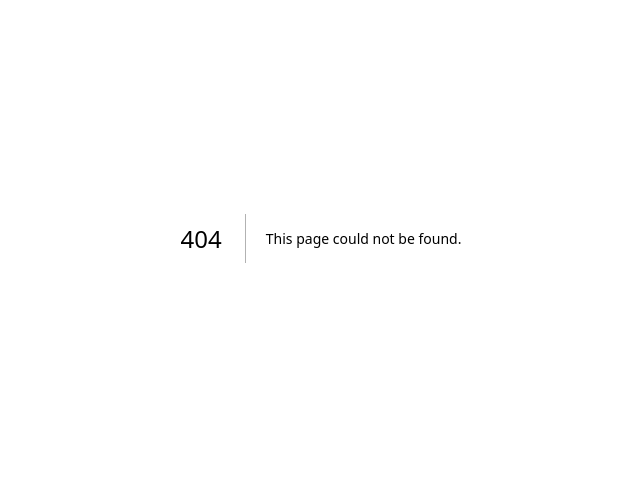
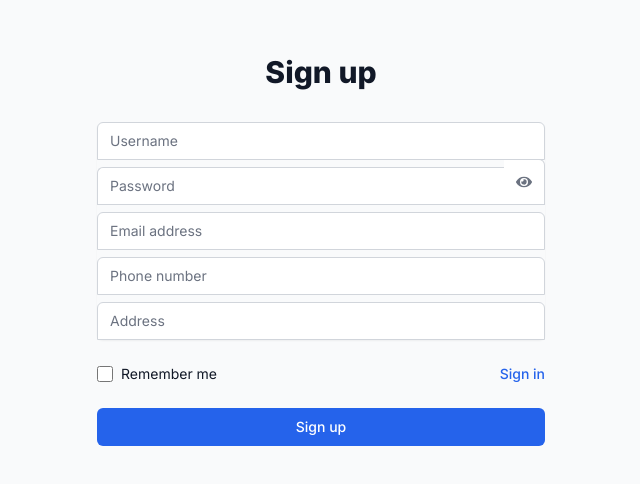
Before and after one commit to kv8gh/prisma-project, a Next.js app: page /login in a window 1280 px wide. Before the commit this address had no page. Shown: the part 162-646 px from the top of the page, without its empty margins (319-959 px from the left). Built offline with nearby package versions, Linux system fonts and the light colour scheme.

Commit message:
login page

```diff
--- /dev/null
+++ b/app/api/sendLogin/route.js
@@ -0,0 +1,15 @@
+import { NextResponse } from "next/server";
+
+export async function POST(request){
+    const data = await request.json()
+    // const {name, id} = data;
+    console.log({data})
+
+    // const result = await prisma.User.create({
+    //     data: {
+    //         name: name,
+    //         id: id
+    //     }
+    // })
+    return NextResponse.json({data: data})
+}
--- a/app/components/navbar.jsx
+++ b/app/components/navbar.jsx
@@ -87,9 +87,9 @@ export default function Navbar() {
         </form>
         <div className="flex items-center space-x-6">
           <Tooltip text="Login">
-            <button className="text-gray-800 hover:text-blue-500 focus:outline-none">
+            <Link href={'/login'} className="text-gray-800 hover:text-blue-500 focus:outline-none">
               <FaUser size={24} />
-            </button>
+            </Link>
           </Tooltip>
           <Tooltip text="Wishlist">
             <Link
--- /dev/null
+++ b/app/login/page.js
@@ -0,0 +1,191 @@
+'use client'
+
+import React, { useState } from "react";
+import { FaEye, FaEyeSlash } from "react-icons/fa";
+
+export default function LoginPage() {
+  const [username, setUsername] = useState("");
+  const [password, setPassword] = useState("");
+  const [email, setEmail] = useState("");
+  const [phone, setPhone] = useState("");
+  const [address, setAddress] = useState("");
+  const [isSignUp, setIsSignUp] = useState(true);
+  const [showPassword, setShowPassword] = useState(false);
+
+  const handleTogglePassword = () => {
+    setShowPassword(!showPassword);
+  };
+
+  const handleSignIn = (e) => {
+    e.preventDefault();
+    // Add sign-in logic here
+  };
+
+  const handleSignUp = async (e) => {
+    e.preventDefault();
+    if (!username || !password || !email || !phone || !address) return;
+    try {
+        const response = await fetch('/api/newpost', {
+            method: 'POST',
+            headers: {
+                'Content-Type': 'application/json'
+            },
+            body: JSON.stringify({ username , password , email , phone , address })
+        });
+
+        if (!response.ok) {
+            throw new Error('Network response was not ok');
+        }
+
+        const data = await response.json();
+        console.log(data); // Log the response data
+        router.refresh()
+    } catch (err) {
+        console.error(err);
+    }
+    // Add sign-up logic here
+  };
+
+  return (
+    <div className="min-h-screen flex items-center justify-center bg-gray-50 py-12 px-4 sm:px-6 lg:px-8">
+      <div className="max-w-md w-full space-y-8">
+        <div>
+          <h2 className="mt-6 text-center text-3xl font-extrabold text-gray-900">{isSignUp ? 'Sign up' : 'Sign in'}</h2>
+        </div>
+        <form className="mt-8 space-y-6" onSubmit={isSignUp ? handleSignUp : handleSignIn}>
+          <input type="hidden" name="remember" defaultValue="true" />
+          <div className="rounded-md shadow-sm -space-y-px">
+            <div>
+              <label htmlFor="username" className="sr-only">
+                Username
+              </label>
+              <input
+                id="username"
+                name="username"
+                type="text"
+                required
+                className="appearance-none rounded-none relative block w-full px-3 py-2 border border-gray-300 placeholder-gray-500 text-gray-900 rounded-t-md focus:outline-none focus:ring-blue-500 focus:border-blue-500 focus:z-10 sm:text-sm"
+                placeholder="Username"
+                pattern="^[a-zA-Z]+\s+[a-zA-Z]+$"
+                value={username}
+                onChange={(e) => setUsername(e.target.value)}
+              />
+            </div>
+            <div>
+              <label htmlFor="password" className="sr-only">
+                Password
+              </label>
+              <div className="flex">
+              <input
+                id="password"
+                name="password"
+                type={showPassword ? "text" : "password"}
+                required
+                pattern=".{6,}"
+                title="Password must be at least 6 characters long"
+                className="appearance-none rounded-none relative block w-full px-3 py-2 border border-gray-300 border-r-0 placeholder-gray-500 text-gray-900 rounded-tl-md focus:outline-none focus:ring-blue-500 focus:border-blue-500 focus:z-10 sm:text-sm mt-2"
+                placeholder="Password"
+                value={password}
+                onChange={(e) => setPassword(e.target.value)}
+              />
+              <button
+                type="button"
+                className="bg-white inset-y-0 right-0 flex items-center border border-gray-300 border-l-0 px-3 bg-transparent text-gray-500 rounded-tr-md hover:text-gray-700 focus:outline-none"
+                onClick={handleTogglePassword}
+              >
+                {showPassword ? <FaEyeSlash /> : <FaEye />}
+              </button>
+              </div>
+            </div>
+            {isSignUp && (
+              <>
+                <div>
+                  <label htmlFor="email" className="sr-only">
+                    Email address
+                  </label>
+                  <input
+                    id="email"
+                    name="email"
+                    type="email"
+                    required
+                    pattern="[a-zA-Z0-9._%+-]+@[a-zA-Z0-9.-]+\.[a-zA-Z]{2,}"
+                    title="Enter a valid email address"
+                    className="appearance-none rounded-none relative block w-full px-3 py-2 border border-gray-300 placeholder-gray-500 text-gray-900 rounded-t-md focus:outline-none focus:ring-blue-500 focus:border-blue-500 focus:z-10 sm:text-sm mt-2"
+                    placeholder="Email address"
+                    value={email}
+                    onChange={(e) => setEmail(e.target.value)}
+                  />
+                </div>
+                <div>
+                  <label htmlFor="phone" className="sr-only">
+                    Phone number
+                  </label>
+                  <input
+                    id="phone"
+                    name="phone"
+                    type="tel"
+                    required
+                    pattern="[0-9]{10}"
+                    title="Enter a 10-digit phone number"
+                    className="appearance-none rounded-none relative block w-full px-3 py-2 border border-gray-300 placeholder-gray-500 text-gray-900 rounded-t-md focus:outline-none focus:ring-blue-500 focus:border-blue-500 focus:z-10 sm:text-sm mt-2"
+                    placeholder="Phone number"
+                    value={phone}
+                    onChange={(e) => setPhone(e.target.value)}
+                  />
+                </div>
+                <div>
+                  <label htmlFor="address" className="sr-only">
+                    Address
+                  </label>
+                  <input
+                    id="address"
+                    name="address"
+                    type="text"
+                    required
+                    className="appearance-none rounded-none relative block w-full px-3 py-2 border border-gray-300 placeholder-gray-500 text-gray-900 rounded-t-md focus:outline-none focus:ring-blue-500 focus:border-blue-500 focus:z-10 sm:text-sm mt-2"
+                    placeholder="Address"
+                    value={address}
+                    onChange={(e) => setAddress(e.target.value)}
+                  />
+                </div>
+              </>
+            )}
+          </div>
+
+          <div className="flex items-center justify-between">
+            <div className="flex items-center">
+              <input
+                id="remember_me"
+                name="remember_me"
+                type="checkbox"
+                className="h-4 w-4 text-blue-600 focus:ring-blue-500 border-gray-300 rounded"
+              />
+              <label htmlFor="remember_me" className="ml-2 block text-sm text-gray-900">
+                Remember me
+              </label>
+            </div>
+
+            <div className="text-sm">
+              <button
+                type="button"
+                className="font-medium text-blue-600 hover:text-blue-500"
+                onClick={() => setIsSignUp(!isSignUp)}
+              >
+                {isSignUp ? "Sign in" : "Sign up"}
+              </button>
+            </div>
+          </div>
+
+          <div>
+            <button
+              type="submit"
+              className="group relative w-full flex justify-center py-2 px-4 border border-transparent text-sm font-medium rounded-md text-white bg-blue-600 hover:bg-blue-700 focus:outline-none focus:ring-2 focus:ring-offset-2 focus:ring-blue-500"
+            >
+              {isSignUp ? "Sign up" : "Sign in"}
+            </button>
+          </div>
+        </form>
+      </div>
+    </div>
+  );
+}
```
